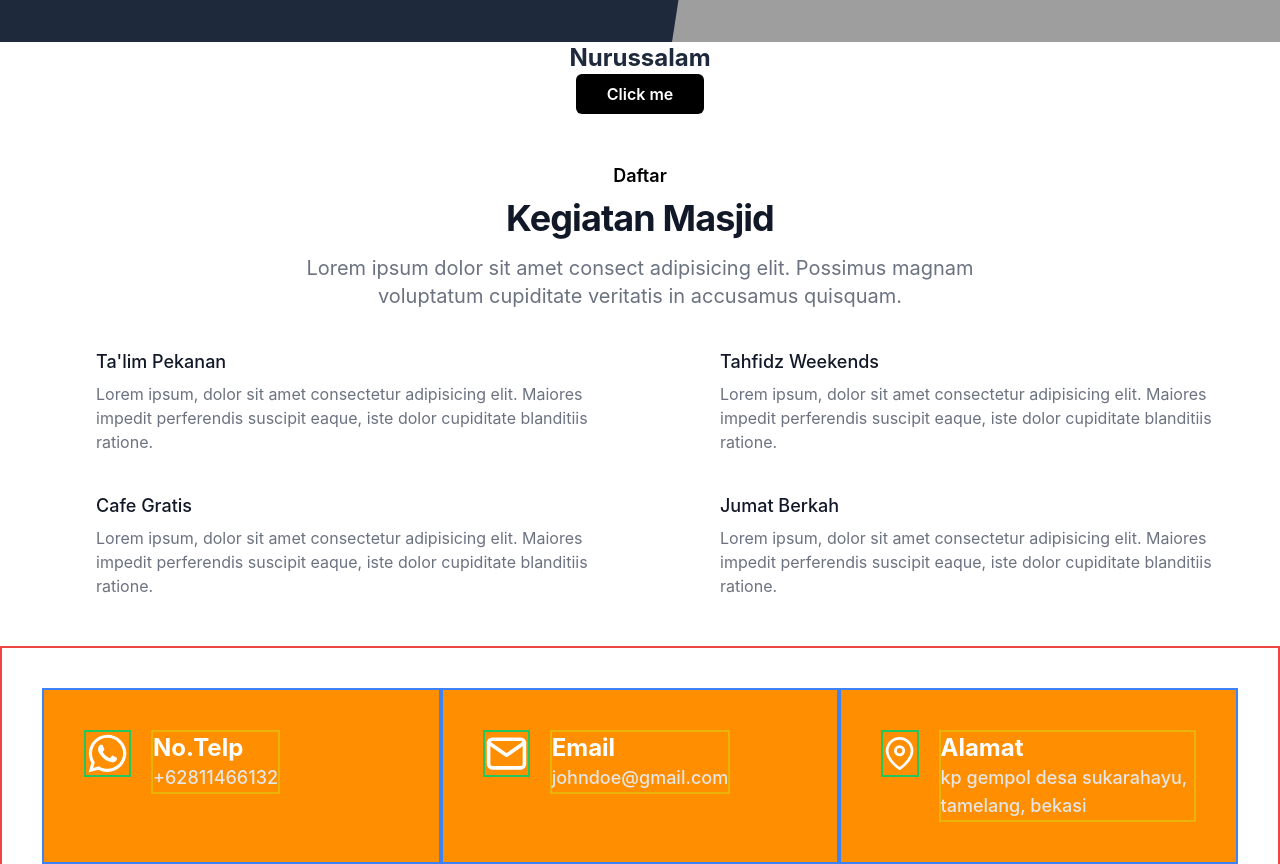
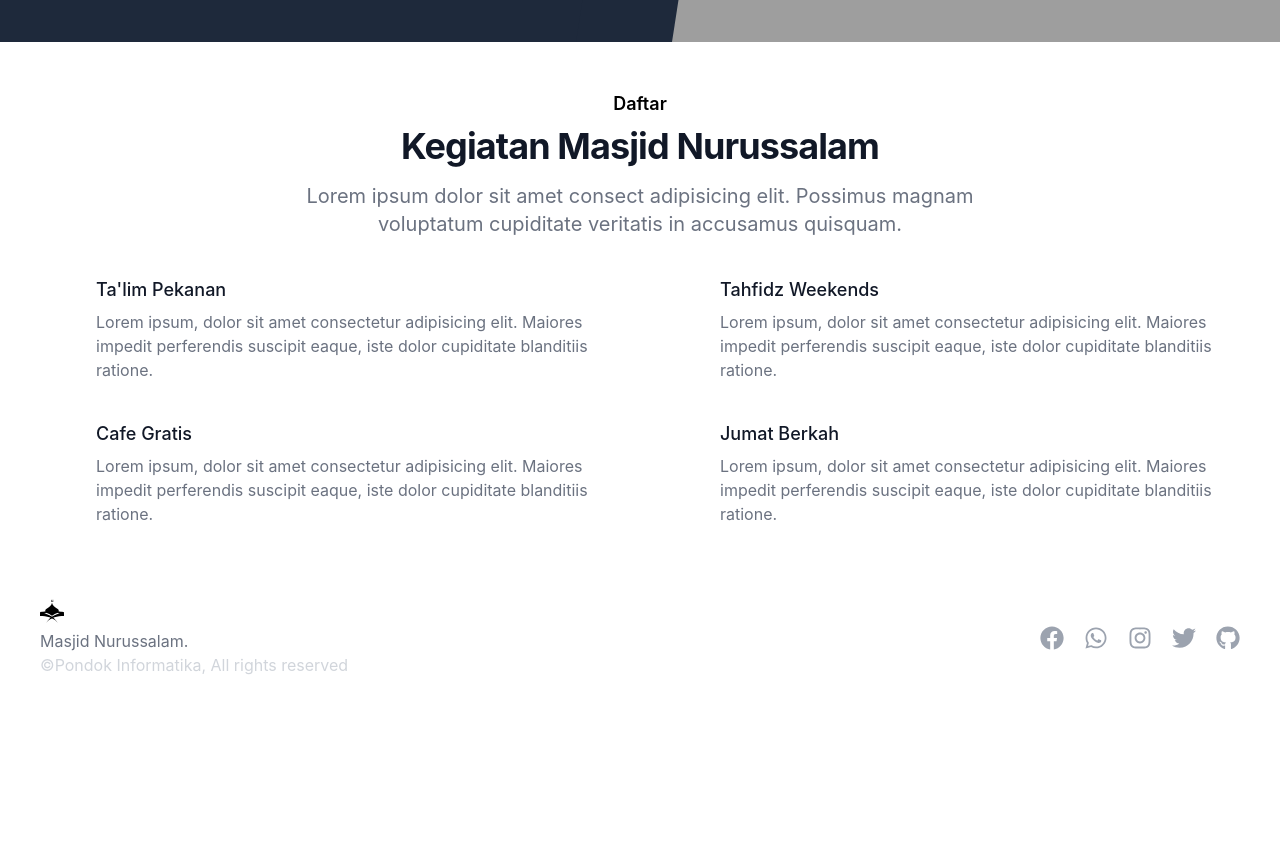
Before and after one commit to kreindo/project-three-cope, a Next.js app: page / in a window 1280 px wide. Shown: the part 580-1444 px from the top of the page. After the commit the page ends 1282 px from the top, so only its background shows below. Built offline with nearby package versions, Linux system fonts and the light colour scheme; grey boxes are pictures that could not be loaded.

Commit message:
trying to fix the context bug

```diff
--- a/components/Features.tsx
+++ b/components/Features.tsx
@@ -1,6 +1,41 @@
-/* This example requires Tailwind CSS v2.0+ */ import { masjidContext } from '../pages';import { useContext } from 'react';
-
+/* This example requires Tailwind CSS v2.0+ */ import { masjidContext } from '../pages';
+import { useContext } from 'react';
+import {
+  WifiIcon,
+  AcademicCapIcon,
+  GlobeAltIcon,
+  BookOpenIcon,
+  SparklesIcon,
+} from '@heroicons/react/24/outline';
 export default function Features() {
+  const dummyData = {
+    kegiatan: [
+      {
+        name: "Ta'lim Pekanan",
+        description:
+          'Lorem ipsum, dolor sit amet consectetur adipisicing elit. Maiores impedit perferendis suscipit eaque, iste dolor cupiditate blanditiis ratione.',
+        icon: AcademicCapIcon,
+      },
+      {
+        name: 'Tahfidz Weekends',
+        description:
+          'Lorem ipsum, dolor sit amet consectetur adipisicing elit. Maiores impedit perferendis suscipit eaque, iste dolor cupiditate blanditiis ratione.',
+        icon: BookOpenIcon,
+      },
+      {
+        name: 'Cafe Gratis',
+        description:
+          'Lorem ipsum, dolor sit amet consectetur adipisicing elit. Maiores impedit perferendis suscipit eaque, iste dolor cupiditate blanditiis ratione.',
+        icon: WifiIcon,
+      },
+      {
+        name: 'Jumat Berkah',
+        description:
+          'Lorem ipsum, dolor sit amet consectetur adipisicing elit. Maiores impedit perferendis suscipit eaque, iste dolor cupiditate blanditiis ratione.',
+        icon: AcademicCapIcon,
+      },
+    ],
+  };
   const masjidData = useContext(masjidContext);
   return (
     <div id="Kegiatan" className="bg-white py-12">
@@ -12,7 +47,7 @@ export default function Features() {
             Daftar
           </h2>
           <p className="mt-2 text-3xl font-bold leading-8 tracking-tight text-gray-900 sm:text-4xl">
-            Kegiatan Masjid
+            {`Kegiatan Masjid ${masjidData.name}`}
           </p>
           <p className="mt-4 max-w-2xl text-xl text-gray-500 lg:mx-auto">
             Lorem ipsum dolor sit amet consect adipisicing elit. Possimus magnam
@@ -22,7 +57,7 @@ export default function Features() {
 
         <div className="mt-10">
           <dl className="space-y-10 md:grid md:grid-cols-2 md:gap-x-8 md:gap-y-10 md:space-y-0">
-            {masjidData.kegiatan.map((item, index) => (
+            {dummyData.kegiatan.map((item, index) => (
               <div key={index} className="relative">
                 <dt>
                   <div
--- a/components/Footer.tsx
+++ b/components/Footer.tsx
@@ -6,7 +6,9 @@ import {
   FaGithub,
 } from 'react-icons/fa';
 import Image from 'next/image';
+import { IconContext } from 'react-icons/lib';
 const socialData = [];
+
 export default function Footer() {
   return (
     <footer className="h-32 flex items-center px-10 mx-auto w-full absolute bottom-0 bg-white">
@@ -32,13 +34,25 @@ export default function Footer() {
             </h1>
           </div>
         </div>
-        <div className="flex gap-5 items-center">
-          <FaFacebook size={24} color={'#9CA3AF'} />
-          <FaWhatsapp size={24} color={'#9CA3AF'} />
-          <FaInstagram size={24} color={'#9CA3AF'} />
-          <FaTwitter size={24} color={'#9CA3AF'} />
-          <FaGithub size={24} color={'#9CA3AF'} />
-        </div>
+        <IconContext.Provider value={{ color: '#9CA3AF', size: '24' }}>
+          <div className="flex gap-5 items-center">
+            <a href="#">
+              <FaFacebook />
+            </a>
+            <a href="#">
+              <FaWhatsapp />
+            </a>
+            <a href="#">
+              <FaInstagram />
+            </a>
+            <a href="#">
+              <FaTwitter />
+            </a>
+            <a href="#">
+              <FaGithub />
+            </a>
+          </div>
+        </IconContext.Provider>
       </div>
     </footer>
   );
--- a/components/Hero.tsx
+++ b/components/Hero.tsx
@@ -1,4 +1,5 @@
-/* This example requires Tailwind CSS v2.0+ */ import { Fragment } from 'react';import { Popover, Transition } from '@headlessui/react';
+/* This example requires Tailwind CSS v2.0+ */ import { Fragment } from 'react';
+import { Popover, Transition } from '@headlessui/react';
 import { Bars3Icon, XMarkIcon } from '@heroicons/react/24/outline';
 import Image from 'next/image';
 import { masjidContext } from '../pages';
@@ -15,6 +16,7 @@ const navigation: {
 
 export default function Hero(): JSX.Element {
   const masjidData = useContext(masjidContext);
+
   return (
     <div className="relative overflow-hidden lg:bg-slate-800">
       <div className="mx-auto max-w-7xl">
--- a/pages/index.tsx
+++ b/pages/index.tsx
@@ -1,9 +1,9 @@
-import type { NextPage } from 'next';import Head from 'next/head';
+import type { NextPage } from 'next';
+import Head from 'next/head';
 import Hero from '../components/Hero';
 import Features from '../components/Features';
 import Footer from '../components/Footer';
 import Contact from '../components/Contact';
-import { useState, useContext } from 'react';
 import React from 'react';
 import {
   WifiIcon,
@@ -12,68 +12,67 @@ import {
   BookOpenIcon,
   SparklesIcon,
 } from '@heroicons/react/24/outline';
-interface MasjidDatas {
-  name: string;
-  desc: string;
-  primaryColor: string;
-  secondaryColor: string;
-  kegiatan: {
-    name:
-      | boolean
-      | React.ReactElement<any, string | React.JSXElementConstructor<any>>
-      | React.Key
-      | React.ReactFragment
-      | null
-      | undefined;
-    icon: React.FunctionComponent;
-    description:
-      | string
-      | number
-      | boolean
-      | React.ReactElement<any, string | React.JSXElementConstructor<any>>
-      | React.ReactFragment
-      | React.ReactPortal
-      | null
-      | undefined;
-  }[];
-}
+// interface MasjidDatas {
+//   name: string;
+//   desc: string;
+//   primaryColor: string;
+//   secondaryColor: string;
+//   kegiatan: {
+//     name:
+//       | boolean
+//       | React.ReactElement<any, string | React.JSXElementConstructor<any>>
+//       | React.Key
+//       | React.ReactFragment
+//       | null
+//       | undefined;
+//     icon: React.FunctionComponent;
+//     description:
+//       | string
+//       | number
+//       | boolean
+//       | React.ReactElement<any, string | React.JSXElementConstructor<any>>
+//       | React.ReactFragment
+//       | React.ReactPortal
+//       | null
+//       | undefined;
+//   }[];
+// }
 
-const masjidDatas: MasjidDatas = {
+const masjidDatas = {
   name: 'Nurussalam',
   desc: 'Lorem, ipsum dolor sit amet consectetur adipisicing elit. Maxime dicta inventore esse hic. Recusandae id labore officiis tempora in alias!',
-  primaryColor: `#39ce20`,
-  secondaryColor: `#FF8E00`,
-  kegiatan: [
-    {
-      name: "Ta'lim Pekanan",
-      description:
-        'Lorem ipsum, dolor sit amet consectetur adipisicing elit. Maiores impedit perferendis suscipit eaque, iste dolor cupiditate blanditiis ratione.',
-      icon: AcademicCapIcon,
-    },
-    {
-      name: 'Tahfidz Weekends',
-      description:
-        'Lorem ipsum, dolor sit amet consectetur adipisicing elit. Maiores impedit perferendis suscipit eaque, iste dolor cupiditate blanditiis ratione.',
-      icon: BookOpenIcon,
-    },
-    {
-      name: 'Cafe Gratis',
-      description:
-        'Lorem ipsum, dolor sit amet consectetur adipisicing elit. Maiores impedit perferendis suscipit eaque, iste dolor cupiditate blanditiis ratione.',
-      icon: WifiIcon,
-    },
-    {
-      name: 'Jumat Berkah',
-      description:
-        'Lorem ipsum, dolor sit amet consectetur adipisicing elit. Maiores impedit perferendis suscipit eaque, iste dolor cupiditate blanditiis ratione.',
-      icon: AcademicCapIcon,
-    },
-  ],
+  primaryColor: '#39ce20',
+  secondaryColor: '#FF8E00',
+  // kegiatan: [
+  //   {
+  //     name: "Ta'lim Pekanan",
+  //     description:
+  //       'Lorem ipsum, dolor sit amet consectetur adipisicing elit. Maiores impedit perferendis suscipit eaque, iste dolor cupiditate blanditiis ratione.',
+  //     icon: AcademicCapIcon,
+  //   },
+  //   {
+  //     name: 'Tahfidz Weekends',
+  //     description:
+  //       'Lorem ipsum, dolor sit amet consectetur adipisicing elit. Maiores impedit perferendis suscipit eaque, iste dolor cupiditate blanditiis ratione.',
+  //     icon: BookOpenIcon,
+  //   },
+  //   {
+  //     name: 'Cafe Gratis',
+  //     description:
+  //       'Lorem ipsum, dolor sit amet consectetur adipisicing elit. Maiores impedit perferendis suscipit eaque, iste dolor cupiditate blanditiis ratione.',
+  //     icon: WifiIcon,
+  //   },
+  //   {
+  //     name: 'Jumat Berkah',
+  //     description:
+  //       'Lorem ipsum, dolor sit amet consectetur adipisicing elit. Maiores impedit perferendis suscipit eaque, iste dolor cupiditate blanditiis ratione.',
+  //     icon: AcademicCapIcon,
+  //   },
+  // ],
 };
 
-export const masjidContext = React.createContext<MasjidDatas>(masjidDatas);
+export const masjidContext = React.createContext(masjidDatas);
 const Home: NextPage = () => {
-  const [masjidName, setMasjidName] = useState('Nurussalam');
   return (
     <masjidContext.Provider value={masjidDatas}>
       <div className="relative min-h-screen pb-32 bg-white">
@@ -83,19 +82,8 @@ const Home: NextPage = () => {
           <link rel="icon" href="/favicon.ico" />
         </Head>
         <Hero />
-        <div className="flex flex-col justify-center items-center">
-          <h1 className="text-slate-800 text-2xl font-bold">{masjidName}</h1>
-          <button
-            className="rounded-md bg-black text-white font-semibold w-32 h-10"
-            onClick={() => {
-              setMasjidName('minecrtaft');
-            }}
-          >
-            Click me
-          </button>
-        </div>
         <Features />
-        <Contact />
+        {/* <Contact /> */}
         <Footer />
       </div>
     </masjidContext.Provider>
```
